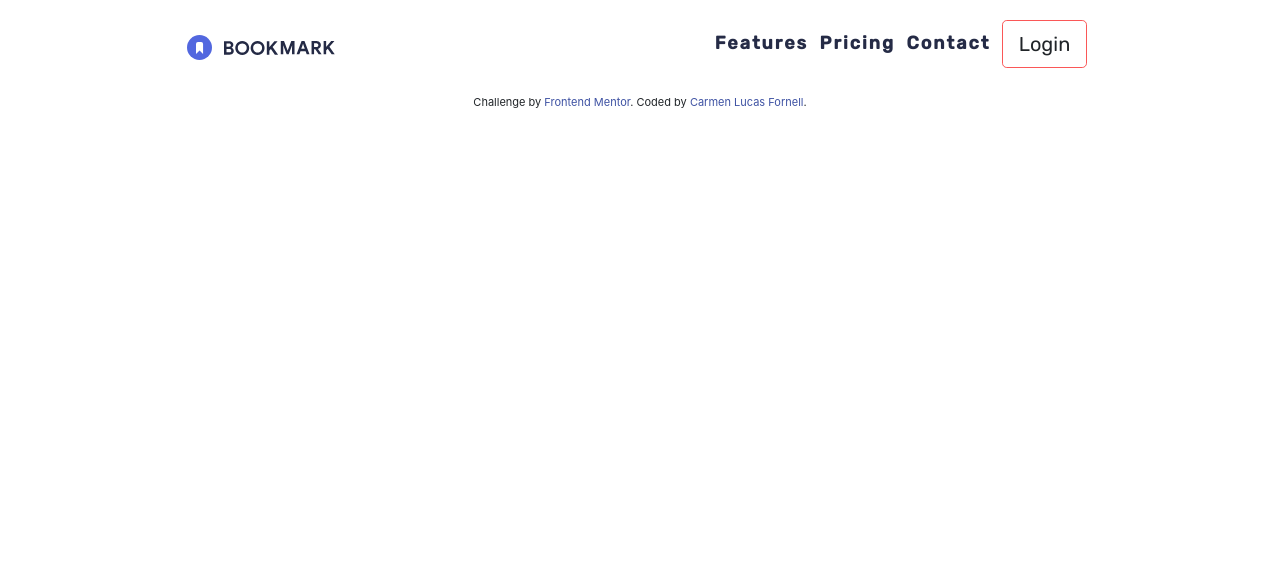
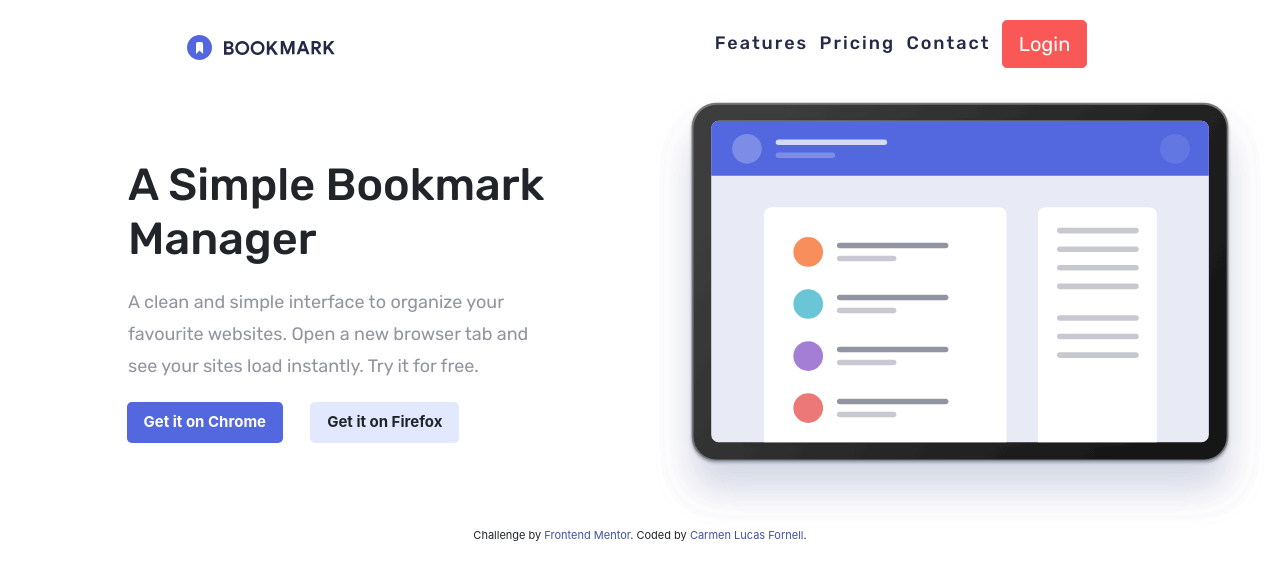
Before and after one commit to clf94-dev/bookmark-landing-page-master-challenge, a plain HTML site: page bookmark-landing-page-master/index.html in a window 1280 px wide. Drawn offline with nearby package versions, Linux system fonts and the light colour scheme.

Commit message:
top section complete

```diff
--- a/bookmark-landing-page-master/app.js
+++ b/bookmark-landing-page-master/app.js
@@ -9,10 +9,10 @@ const navSlide = () => {
         navLinks.forEach((link, index) => {
             if (link.style.animation) {
                 link.style.animation = '';
-
+                document.getElementById('top').style.opacity = 1;
             } else {
                 link.style.animation = `navLinkFade 0.5s ease forwards ${index/5 + 0.3}s`;
-
+                document.getElementById('top').style.opacity = 0.1;
             }
         });
 
--- a/bookmark-landing-page-master/css/styles.css
+++ b/bookmark-landing-page-master/css/styles.css
@@ -40,13 +40,30 @@ nav {
     border-color: hsl(0, 94%, 66%);
 }
 
+.nav-links li .btn:hover {
+    background-color: white;
+    color: hsl(0, 94%, 66%);
+    border-color: hsl(0, 94%, 66%);
+}
+
+@media screen and (min-width:769px) {
+    .nav-links li .btn {
+        background-color: hsl(0, 94%, 66%);
+        color: white;
+    }
+}
+
 .nav-links a {
     color: hsl(229, 31%, 21%);
     text-decoration: none;
     letter-spacing: 2px;
-    font-weight: bold;
+    font-weight: 500;
     font-size: 18px;
     transition: all 0.3s ease;
+}
+
+.nav-links a:hover {
+    color: hsl(0, 94%, 66%);
 }
 
 .burger {
@@ -74,6 +91,11 @@ nav {
     body {
         overflow-x: hidden;
     }
+    .nav-links li .btn:hover {
+        color: hsl(229, 31%, 21%);
+        border-color: hsl(229, 31%, 21%);
+        background-color: transparent;
+    }
     .nav-links {
         position: absolute;
         right: 0px;
@@ -99,6 +121,7 @@ nav {
     .nav-links li .btn {
         color: white;
         border-color: white;
+        background-color: none;
     }
 }
 
@@ -132,6 +155,69 @@ nav {
 
 /*Top Section*/
 
+.download-btn {
+    font-weight: bold;
+    font-size: 15px;
+    margin: auto 3%;
+}
+
+.download-btn-chrome {
+    background-color: hsl(231, 69%, 60%);
+    color: white;
+    box-shadow: hsl(229, 8%, 60%);
+}
+
+.download-btn-chrome:hover {
+    background-color: white;
+    color: hsl(231, 69%, 60%);
+    border-color: hsl(231, 69%, 60%);
+}
+
+.download-btn-firefox {
+    background-color: hsl(228, 87%, 94%);
+}
+
+.download-btn-firefox:hover {
+    background-color: white;
+    color: hsl(229, 31%, 21%);
+    border-color: hsl(229, 31%, 21%);
+}
+
+.top-col {
+    text-align: left;
+    padding: 5% 7% 5% 10%;
+}
+
+@media screen and (max-width:768px) {
+    .top-col {
+        text-align: center;
+    }
+    .btn-row {
+        margin-left: 3%;
+    }
+}
+
+.top-im {
+    width: 100%;
+}
+
+h1 {
+    font-size: 45px;
+    font-family: 'Rubik', sans-serif;
+    font-weight: 500;
+}
+
+h3 {}
+
+h5 {
+    font-size: 18px;
+    font-family: 'Rubik', sans-serif;
+    font-weight: 400;
+    color: hsl(229, 8%, 60%);
+    line-height: 2rem;
+    margin: 20px auto;
+}
+
 
 /*Features Section*/
 
--- a/bookmark-landing-page-master/index.html
+++ b/bookmark-landing-page-master/index.html
@@ -50,7 +50,26 @@
             </div>
         </nav>
     </section>
-    <section id="top"></section>
+    <section id="top">
+
+        <div class="container-fluid">
+            <div class="row">
+                <div class="col-lg-6 top-col">
+                    <h1> A Simple Bookmark Manager</h1>
+                    <h5> A clean and simple interface to organize your favourite websites. Open a new browser tab and see your sites load instantly. Try it for free.
+                    </h5>
+                    <div class="row btn-row">
+                        <button class="btn btn-lg download-btn download-btn-chrome"> Get it on Chrome</button>
+                        <button class="btn btn-lg download-btn download-btn-firefox"> Get it on Firefox</button>
+                    </div>
+                </div>
+                <div class="col-lg-6">
+                    <img class="top-im" src="images/illustration-hero.svg" alt="">
+                </div>
+            </div>
+        </div>
+
+    </section>
     <section id="features"></section>
     <section id="middle"></section>
     <section id="questions"></section>
```
